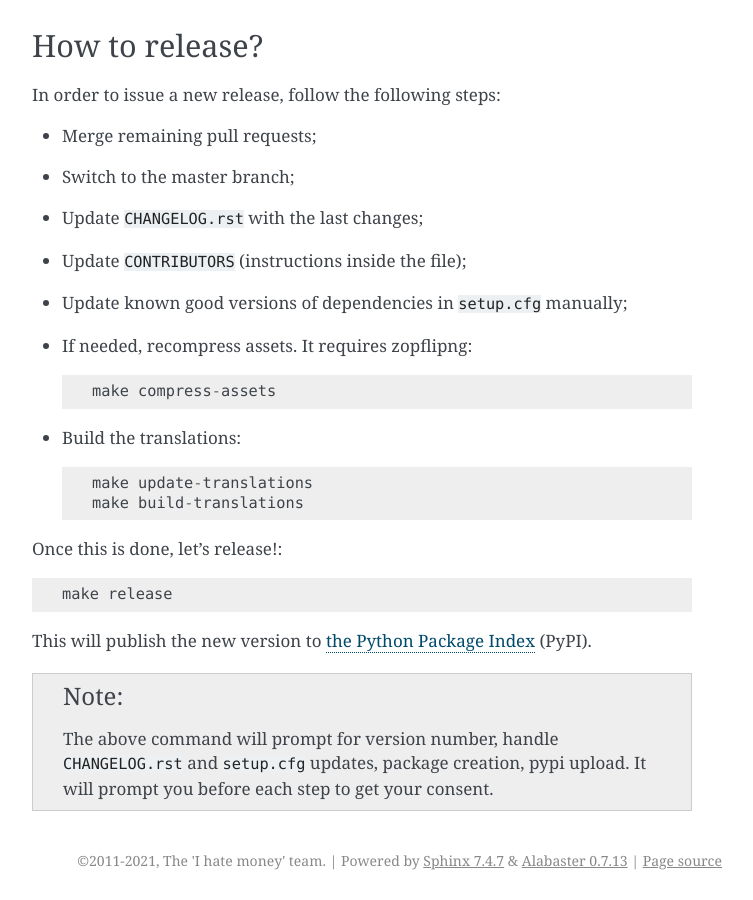
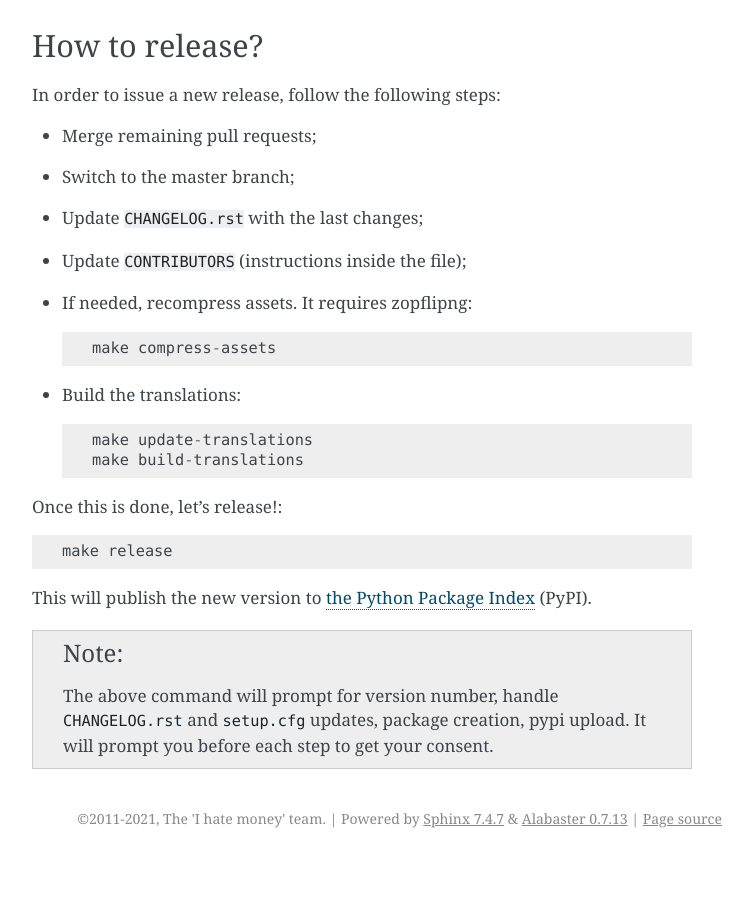
Before and after one commit to spiral-project/ihatemoney, a Sphinx documentation site: the page built from docs/contributing.rst, in a window 1280 px wide and 900 px high, scrolled down 4525 px. Shown: the whole window, without its empty margins (388-1141 px from the left). Built offline with Sphinx 7.4.7, drawn with Linux system fonts in a browser that asks for light colours; after the commit the page ends 5383 px from its top, so only the background shows below that.

Commit message:
@zorun feedback.

```diff
--- a/docs/contributing.rst
+++ b/docs/contributing.rst
@@ -219,7 +219,6 @@ In order to issue a new release, follow the following steps:
 - Switch to the master branch;
 - Update :file:`CHANGELOG.rst` with the last changes;
 - Update :file:`CONTRIBUTORS` (instructions inside the file);
-- Update known good versions of dependencies in ``setup.cfg`` manually;
 - If needed, recompress assets. It requires zopflipng::
 
     make compress-assets
```
